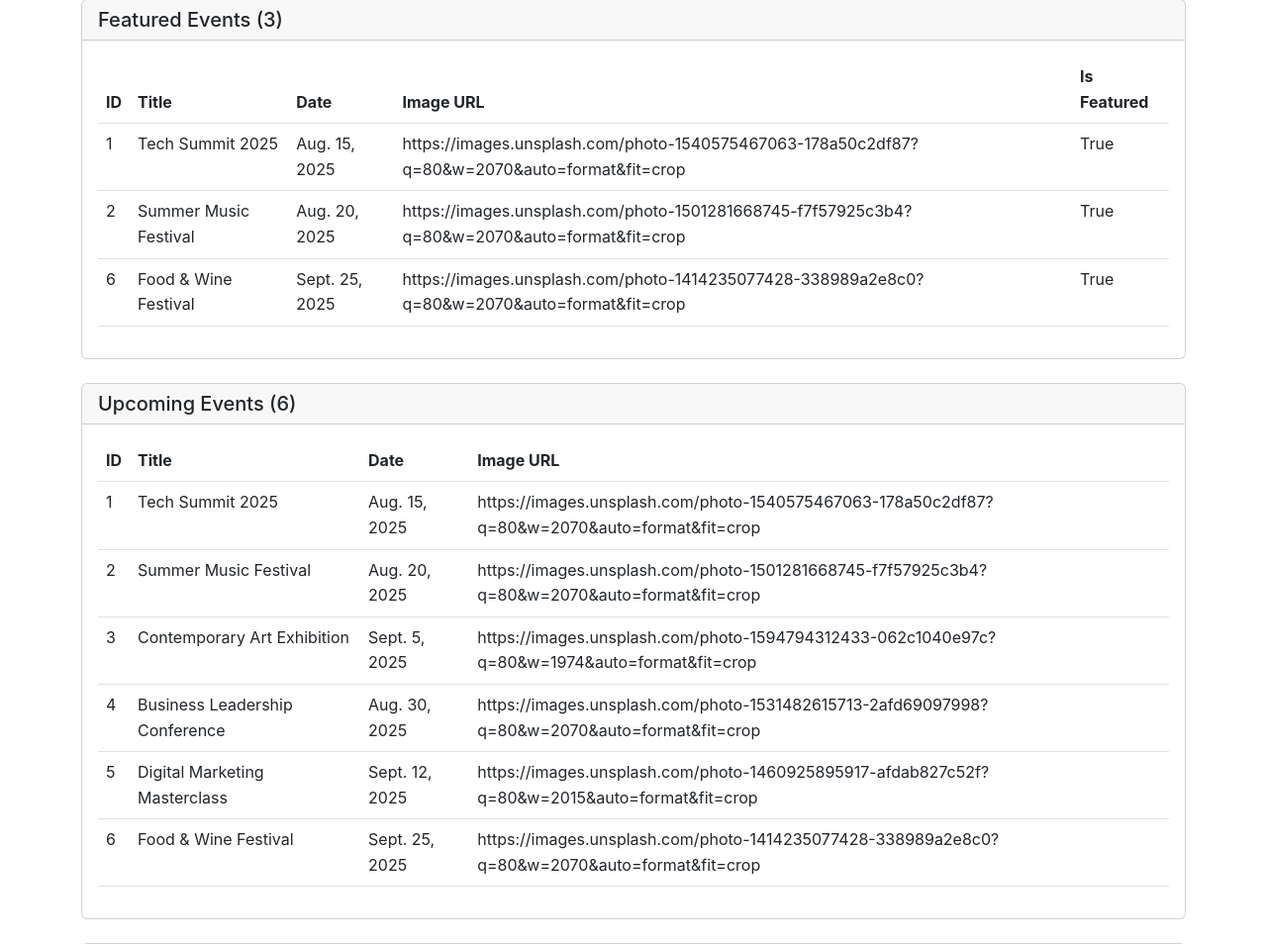
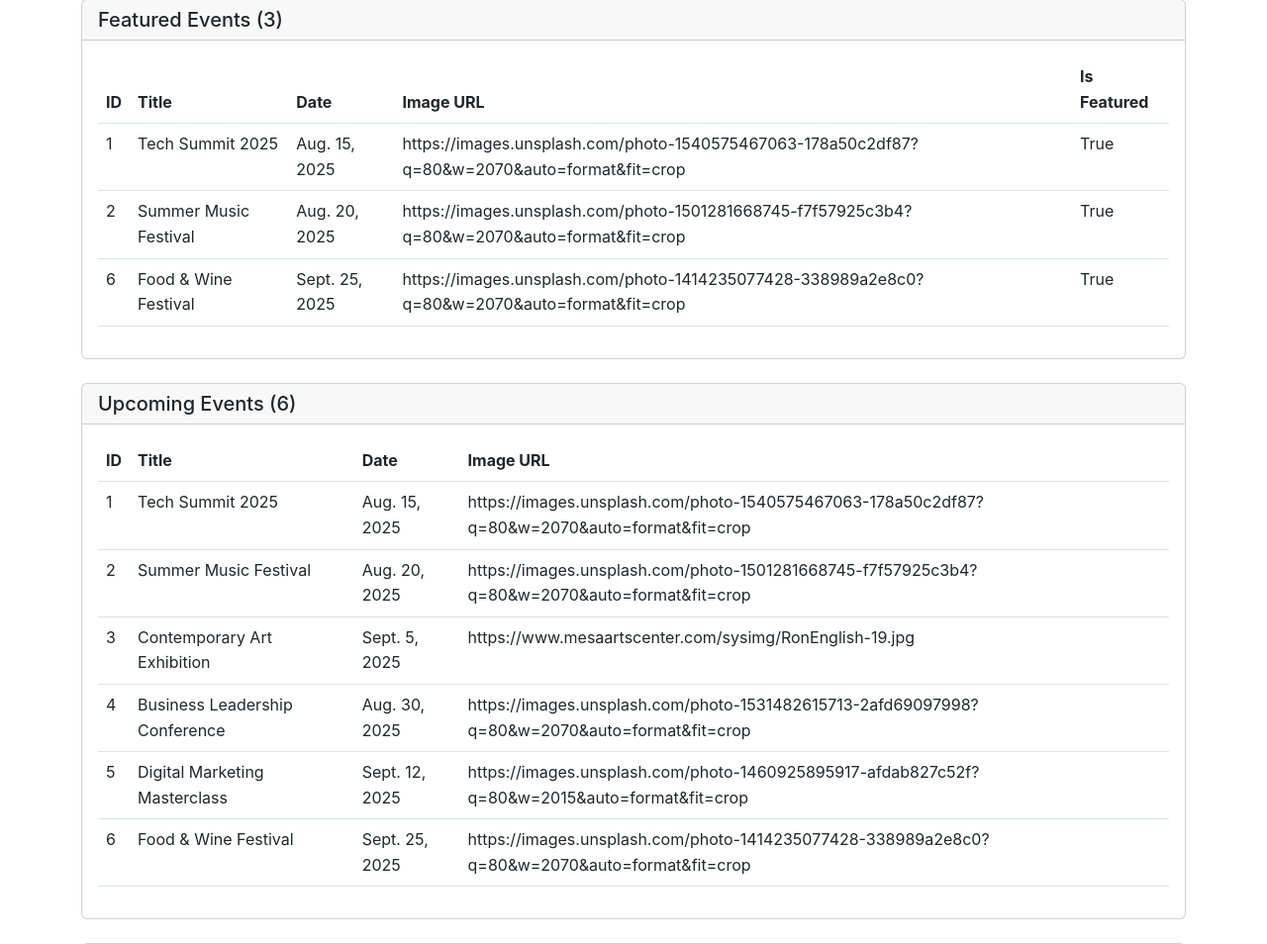
Before and after one commit to lilo-creator/news-and-media-beta, a Django app: page /events/debug/ in a window 1280 px wide. Shown: the part 201-1155 px from the top of the page at 99% size. Run offline with Django 5.2, Linux system fonts and the light colour scheme.

Commit message:
all image

```diff
--- a/Events/views.py
+++ b/Events/views.py
@@ -94,7 +94,7 @@ def get_dummy_events():
             'venue_name': 'Modern Art Gallery',
             'venue_address': '67 Culture Street, Chicago, IL',
             'venue_map_url': 'https://maps.google.com',
-            'banner_image_url': 'https://images.unsplash.com/photo-1594794312433-062c1040e97c?q=80&w=1974&auto=format&fit=crop',
+            'banner_image_url': 'https://www.mesaartscenter.com/sysimg/RonEnglish-19.jpg',
             'is_featured': False,
             'is_free': True,
             'price': 'Free',
--- a/News/views.py
+++ b/News/views.py
@@ -28,7 +28,7 @@ def get_dummy_articles():
         {
             'title': 'Major Medical Breakthrough in Cancer Treatment',
             'slug': 'cancer-treatment-breakthrough',
-            'get_featured_image_url': 'https://images.unsplash.com/photo-1579154392429-0e6b4e580ea5?q=80&w=1470&auto=format&fit=crop',
+            'get_featured_image_url': 'https://i.ytimg.com/vi/x0OC9E3PkiA/hq720.jpg?sqp=-oaymwEhCK4FEIIDSFryq4qpAxMIARUAAAAAGAElAADIQj0AgKJD&rs=AOn4CLC25Wdk9TP62LLHoh9UtQM-pxVYLg',
             'excerpt': 'Researchers announce a promising new therapy that has shown remarkable results in clinical trials, potentially offering hope for patients with previously untreatable forms of cancer.',
             'featured': False,
             'category': {'name': 'Health', 'slug': 'health'},
--- a/Sports/templates/Sports/sport_detail.html
+++ b/Sports/templates/Sports/sport_detail.html
@@ -8,7 +8,7 @@
       <img src="{{ sport.image }}" alt="{{ sport.name }} image" style="max-width:100%; max-height:320px; border-radius:14px; display:block; margin-bottom:18px; object-fit:cover;"/>
     {% endif %}
   {% else %}
-    <img src="https://images.unsplash.com/photo-1461896836934-ffe607ba8211?q=80&w=2070&auto=format&fit=crop" alt="{{ sport.name }} image" style="max-width:100%; max-height:320px; border-radius:14px; display:block; margin-bottom:18px; object-fit:cover;"/>
+    <img src="https://www.aljazeera.com/wp-content/uploads/2023/04/2023-02-15T213852Z_363747686_UP1EJ2F1O4QOP_RTRMADP_3_SOCCER-ENGLAND-ARS-MCI-REPORT-1682419284.jpg?resize=1920%2C1080" alt="{{ sport.name }} image" style="max-width:100%; max-height:320px; border-radius:14px; display:block; margin-bottom:18px; object-fit:cover;"/>
   {% endif %}
   <h1>{{ sport.name }}</h1>
   <p>{{ sport.description }}</p>
--- a/Sports/templates/Sports/sport_list.html
+++ b/Sports/templates/Sports/sport_list.html
@@ -276,7 +276,7 @@
                         <span class="trending-tag">
                             <i class="bi bi-graph-up-arrow me-1"></i>Trending
                         </span>
-                        <img src="https://resources.premierleague.com/photo-resources/2025/07/17/a3bb7df8-7c88-4b27-8cbe-2394dfdcbfc8/Haaland-Maguire.jpg?width=1440&height=810" class="card-img-top" alt="Football News">
+                        <img src="https://www.aljazeera.com/wp-content/uploads/2023/04/2023-02-15T213852Z_363747686_UP1EJ2F1O4QOP_RTRMADP_3_SOCCER-ENGLAND-ARS-MCI-REPORT-1682419284.jpg?resize=1920%2C1080" class="card-img-top" alt="Football News">
                         <div class="card-body d-flex flex-column">
                             <div class="mb-2">
                                 <span class="badge bg-primary">Football</span>
--- a/Sports/views.py
+++ b/Sports/views.py
@@ -115,7 +115,7 @@ ARTICLE_DATA = {
     'football': {
         'sport': 'Football',
         'headline': 'Manchester City clinched a dramatic win over Arsenal in a thrilling Premier League encounter last night.',
-        'image_url': 'https://images.unsplash.com/photo-1431324155629-1a6deb1dec8d?q=80&w=2070&auto=format&fit=crop',
+        'image_url': 'https://www.aljazeera.com/wp-content/uploads/2023/04/2023-02-15T213852Z_363747686_UP1EJ2F1O4QOP_RTRMADP_3_SOCCER-ENGLAND-ARS-MCI-REPORT-1682419284.jpg?resize=1920%2C1080',
         'article': '''<ul>
 <li>Premier League Standings: Brentford v Chelsea</li>
 <li>Next Big Match: Man City v Burnley</li>
```
Also changed, not shown: Sports/views_article.py (added).
